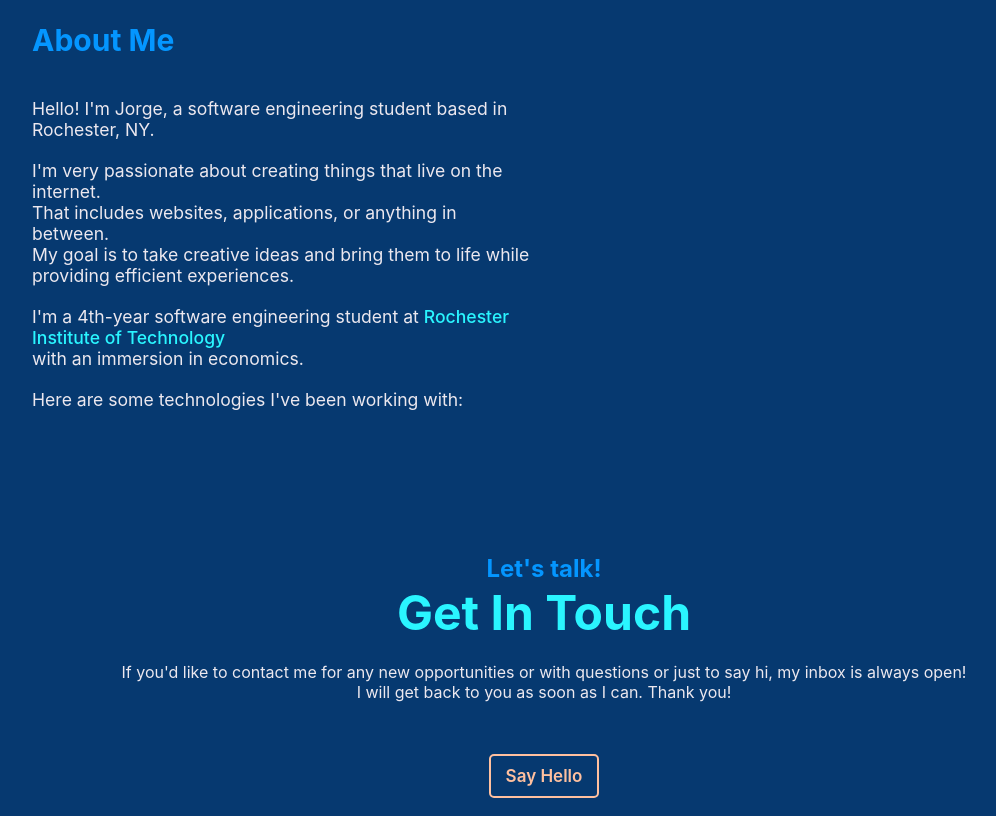
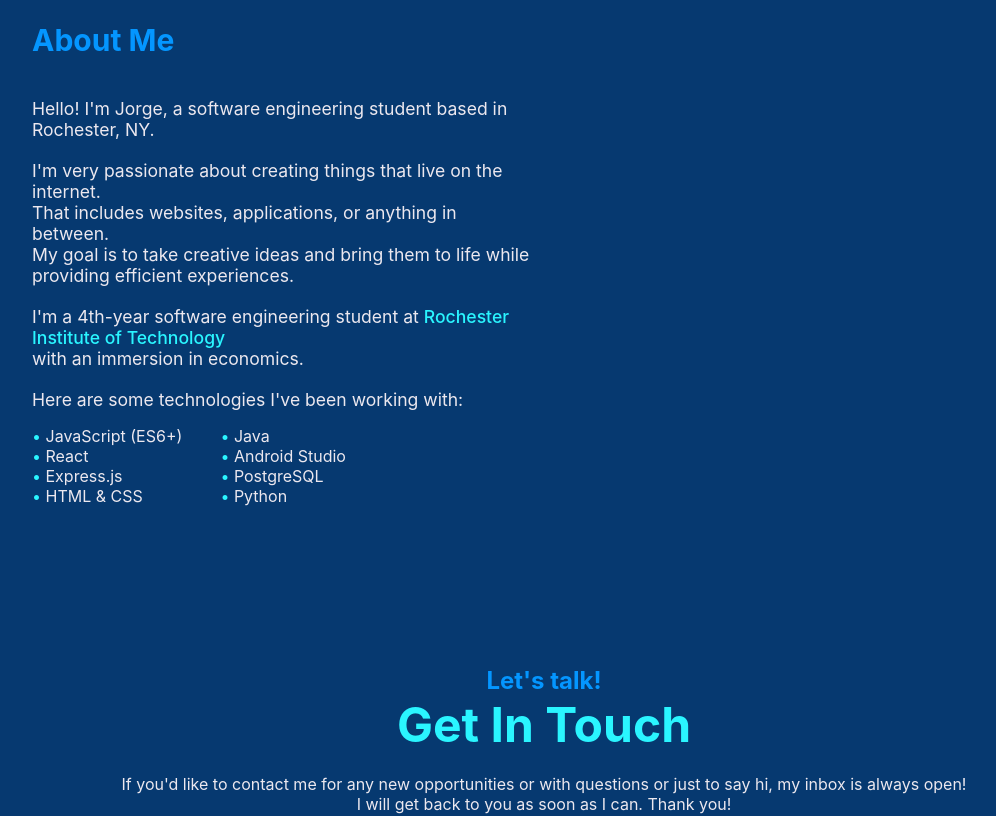
Before and after one commit to JorgeLFigueroa/jorgefigueroa.com-v1, a React (Create React App) app: page / in a window 1280 px wide. Shown: the part 618-1434 px from the top of the page, without its empty margins (96-1092 px from the left). Built offline with nearby package versions, Linux system fonts and the light colour scheme.

Commit message:
Added subsection to About.js

```diff
--- a/src/Components/About.js
+++ b/src/Components/About.js
@@ -27,6 +27,18 @@ export default class About extends Component {
           with an immersion in economics.
         </p>
         <p>Here are some technologies I've been working with:</p>
+        <TechnologiesContainer>
+          <ul>
+            <li>JavaScript (ES6+)</li>
+            <li>React</li>
+            <li>Express.js</li>
+            <li>HTML &amp; CSS</li>
+            <li>Java</li>
+            <li>Android Studio</li>
+            <li>PostgreSQL</li>
+            <li>Python</li>
+          </ul>
+        </TechnologiesContainer>
       </Container>
     );
   }
@@ -47,7 +59,26 @@ const Container = styled.div`
   }
   a {
     text-decoration: none;
-    color: #2AF5FF;
+    color: #2af5ff;
     font-weight: 500;
   }
 `;
+
+const TechnologiesContainer = styled.div`
+  padding-top: 1rem;
+  ul {
+    display: flex;
+    flex-direction: column;
+    flex-wrap: wrap;
+    height: 6rem;
+    max-width: 22rem;
+    list-style: none;
+  }
+  li {
+    color: #ece8ef;
+  }
+  li::before {
+  content: "• ";
+  color: #2af5ff;
+}
+`;
--- a/src/Components/Navbar.js
+++ b/src/Components/Navbar.js
@@ -21,10 +21,10 @@ export const Navbar = () => {
           <span />
         </Hamburger>
         <Menu isOpen={isOpen}>
-          <MenuLink href=''>About</MenuLink>
-          <MenuLink href=''>Experience</MenuLink>
-          <MenuLink href=''>Work</MenuLink>
-          <MenuLink href=''>Contact</MenuLink>
+          <MenuLink id=''>About</MenuLink>
+          <MenuLink id=''>Experience</MenuLink>
+          <MenuLink id=''>Work</MenuLink>
+          <MenuLink id=''>Contact</MenuLink>
           <Button bttnText="Resume" link='https://drive.google.com/file/d/1ckCP7RzXyjSJ1x0Rt1OR1fob6U9F_YQT/view'></Button>
         </Menu>
       </Nav>
```
Also changed, not shown: 1 other file (tests, documents, lock files or other folders).
